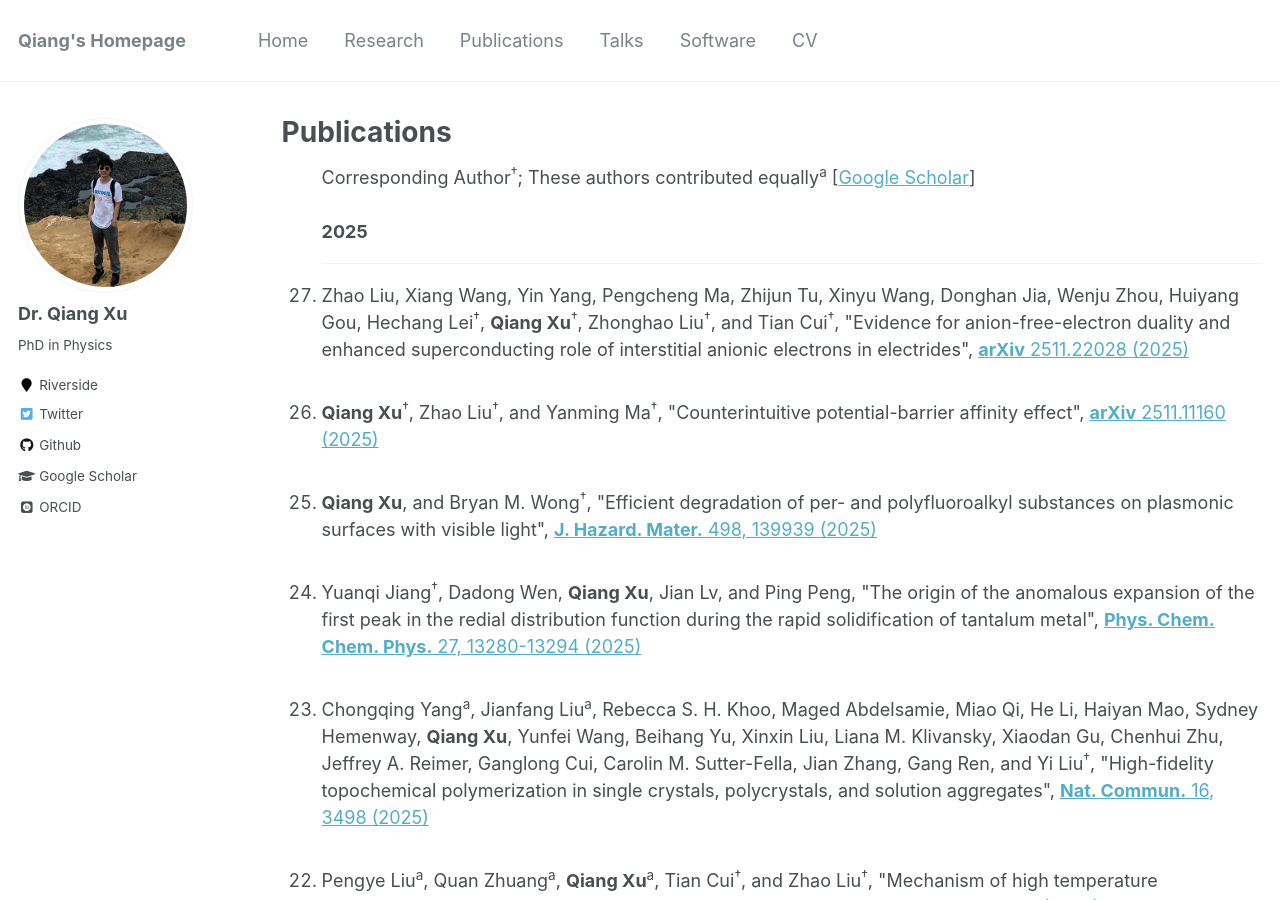
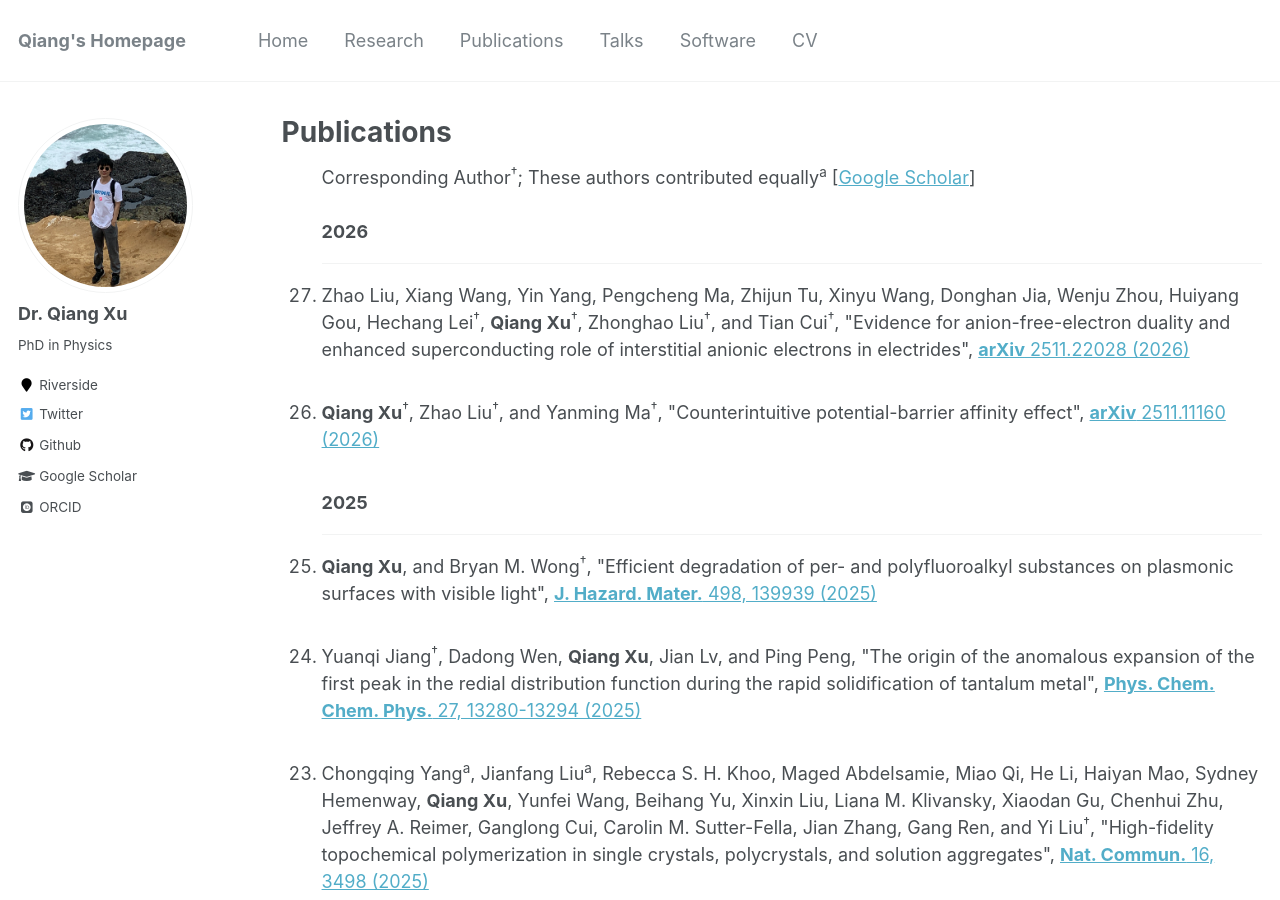
Before and after one commit to xqjlu/xqjlu.github.io, a Jekyll site: the page built from _pages/publications.md, in a window 1280 px wide and 900 px high. Built offline with Jekyll 4.4.1, drawn with Linux system fonts in a browser that asks for light colours; some web fonts are replaced.

Commit message:
2026 papers

```diff
--- a/_pages/publications.md
+++ b/_pages/publications.md
@@ -35,19 +35,22 @@ Corresponding Author<sup>†</sup>; These authors contributed equally<sup>a</sup
 <br>
 <!--hr align="left" color="#000000"-->
 <!--2025-->
-<b>2025</b>
+<b>2026</b>
 <hr align="left" color="#000000">
 
 <li>Zhao Liu, Xiang Wang, Yin Yang, Pengcheng Ma, Zhijun Tu, Xinyu Wang, Donghan Jia, Wenju Zhou, Huiyang Gou, Hechang Lei<sup>†</sup>, <b>Qiang Xu</b><sup>†</sup>, Zhonghao Liu<sup>†</sup>, and Tian Cui<sup>†</sup>,
 "Evidence for anion-free-electron duality and enhanced superconducting role of interstitial anionic electrons in electrides",
-<a href="https://arxiv.org/pdf/2511.22028" target="_blank"><b>arXiv</b> 2511.22028 (2025)</a>
+<a href="https://arxiv.org/pdf/2511.22028" target="_blank"><b>arXiv</b> 2511.22028 (2026)</a>
 </li><br>
 
 <li><b>Qiang Xu</b><sup>†</sup>, Zhao Liu<sup>†</sup>, and Yanming Ma<sup>†</sup>,
 "Counterintuitive potential-barrier affinity effect",
-<a href="https://arxiv.org/pdf/2511.11160" target="_blank"><b>arXiv</b> 2511.11160 (2025)</a>
+<a href="https://arxiv.org/pdf/2511.11160" target="_blank"><b>arXiv</b> 2511.11160 (2026)</a>
 </li><br>
 
+<!--2025-->
+<b>2025</b>
+<hr align="left" color="#000000">
 
 <li><b>Qiang Xu</b>, and Bryan M. Wong<sup>†</sup>,
 "Efficient degradation of per- and polyfluoroalkyl substances on plasmonic surfaces with visible light",
```
